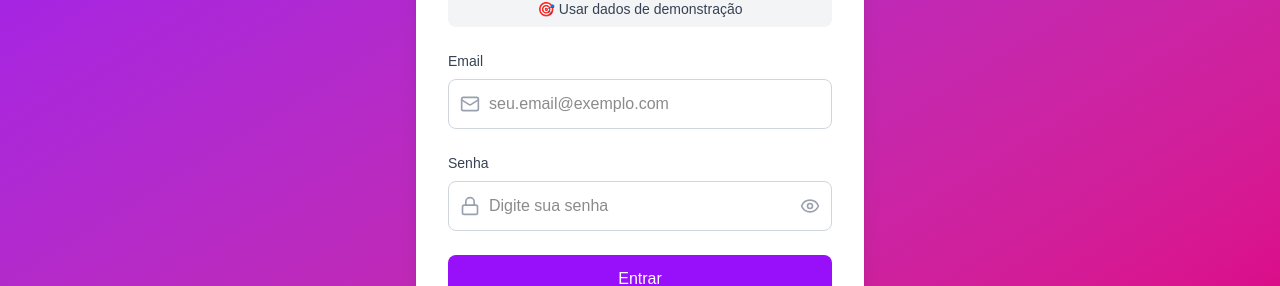
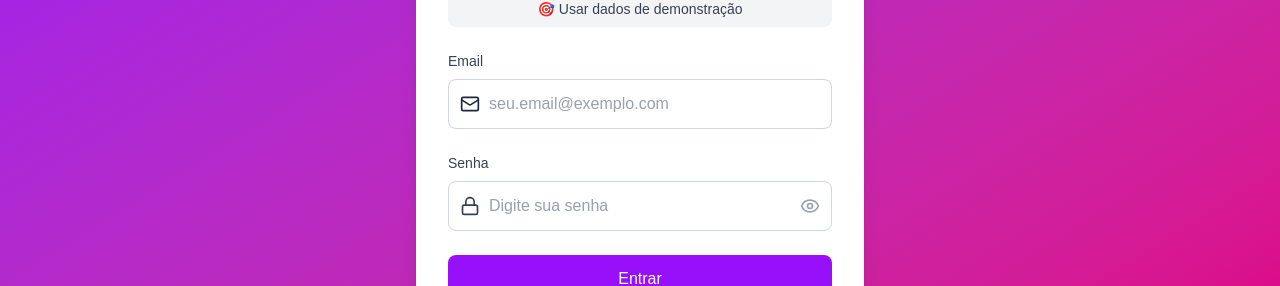
Before and after one commit to Ramalhuu/Sprint-03, a Next.js app: page /login in a window 1280 px wide. Shown: the part 370-656 px from the top of the page. Built offline with nearby package versions, Linux system fonts and the light colour scheme.

Commit message:
Footer pronto

```diff
--- a/app/layout.js
+++ b/app/layout.js
@@ -1,4 +1,4 @@
-// app/layout.js - Versão com Footer
+// app/layout.js - Versão corrigida sem faixa preta
 
 import Providers from './providers';
 import Navigation from './components/navigation_component';
@@ -26,14 +26,19 @@ export const metadata = {
 export default function RootLayout({ children }) {
   return (
     <html lang="pt-br">
-      <body className={`${geistSans.variable} ${geistMono.variable}`}>
+      <body className={`${geistSans.variable} ${geistMono.variable} bg-white`}>
         <Providers>
-          <div className="min-h-screen flex flex-col">
+          {/* Estrutura da página sem flex para evitar faixa preta */}
+          <div className="bg-white">
+            {/* Navigation no topo */}
             <Navigation />
 
-            <main className="flex-grow">
+            {/* Conteúdo principal com background branco */}
+            <main className="bg-white">
               {children}
             </main>
+
+            {/* Footer diretamente após o conteúdo */}
             <Footer />
           </div>
         </Providers>
--- a/app/login/page.jsx
+++ b/app/login/page.jsx
@@ -83,7 +83,7 @@ export default function Login() {
   };
 
   return (
-    <div className="min-h-screen bg-gradient-to-br from-purple-600 to-pink-600 flex items-center justify-center p-4">
+    <div className="min-h-screen bg-gradient-to-br from-purple-600 to-pink-600 flex items-center justify-center p-4 mb-">
       <div className="bg-white rounded-lg shadow-xl w-full max-w-md p-8">
         {/* Logo/Header */}
         <div className="text-center mb-8">
@@ -121,7 +121,7 @@ export default function Login() {
             </label>
             <div className="relative">
               <div className="absolute inset-y-0 left-0 pl-3 flex items-center pointer-events-none">
-                <Mail className="h-5 w-5 text-gray-400" />
+                <Mail className="h-5 w-5 text-gray-800" />
               </div>
               <input
                 type="email"
@@ -129,7 +129,7 @@ export default function Login() {
                 name="email"
                 value={formData.email}
                 onChange={handleChange}
-                className={`block w-full pl-10 pr-3 py-3 border rounded-lg focus:ring-2 focus:ring-purple-500 focus:border-transparent ${
+                className={`block w-full pl-10 pr-3 py-3 border rounded-lg focus:ring-2 text-gray-700 focus:ring-purple-500 focus:border-transparent ${
                   errors.email ? 'border-red-300' : 'border-gray-300'
                 }`}
                 placeholder="seu.email@exemplo.com"
@@ -147,7 +147,7 @@ export default function Login() {
             </label>
             <div className="relative">
               <div className="absolute inset-y-0 left-0 pl-3 flex items-center pointer-events-none">
-                <Lock className="h-5 w-5 text-gray-400" />
+                <Lock className="h-5 w-5 text-gray-700" />
               </div>
               <input
                 type={showPassword ? 'text' : 'password'}
@@ -155,7 +155,7 @@ export default function Login() {
                 name="password"
                 value={formData.password}
                 onChange={handleChange}
-                className={`block w-full pl-10 pr-10 py-3 border rounded-lg focus:ring-2 focus:ring-purple-500 focus:border-transparent ${
+                className={`block w-full pl-10 pr-10 py-3 border rounded-lg focus:ring-2 text-gray-700 focus:ring-purple-500 focus:border-transparent ${
                   errors.password ? 'border-red-300' : 'border-gray-300'
                 }`}
                 placeholder="Digite sua senha"
```
